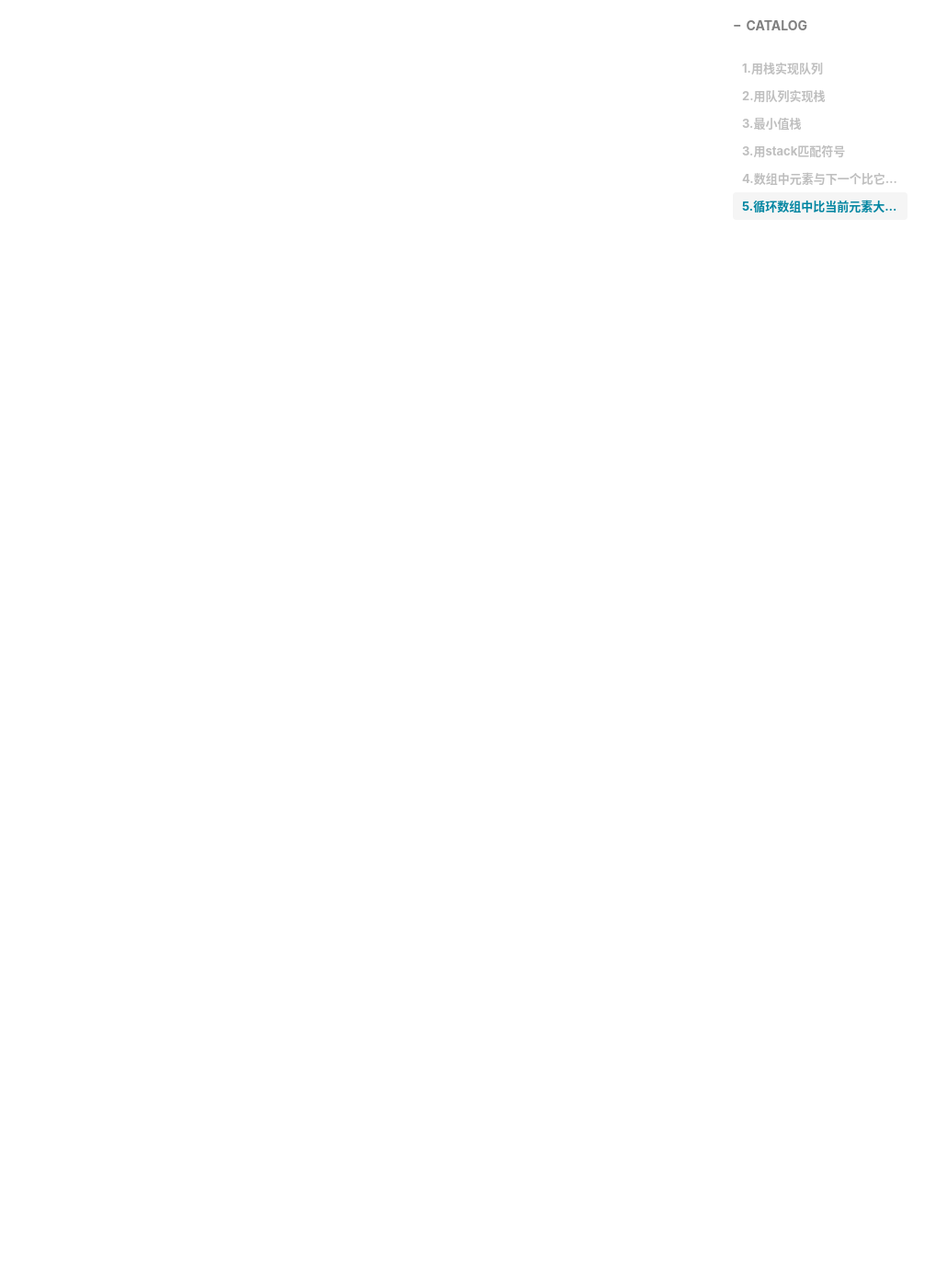
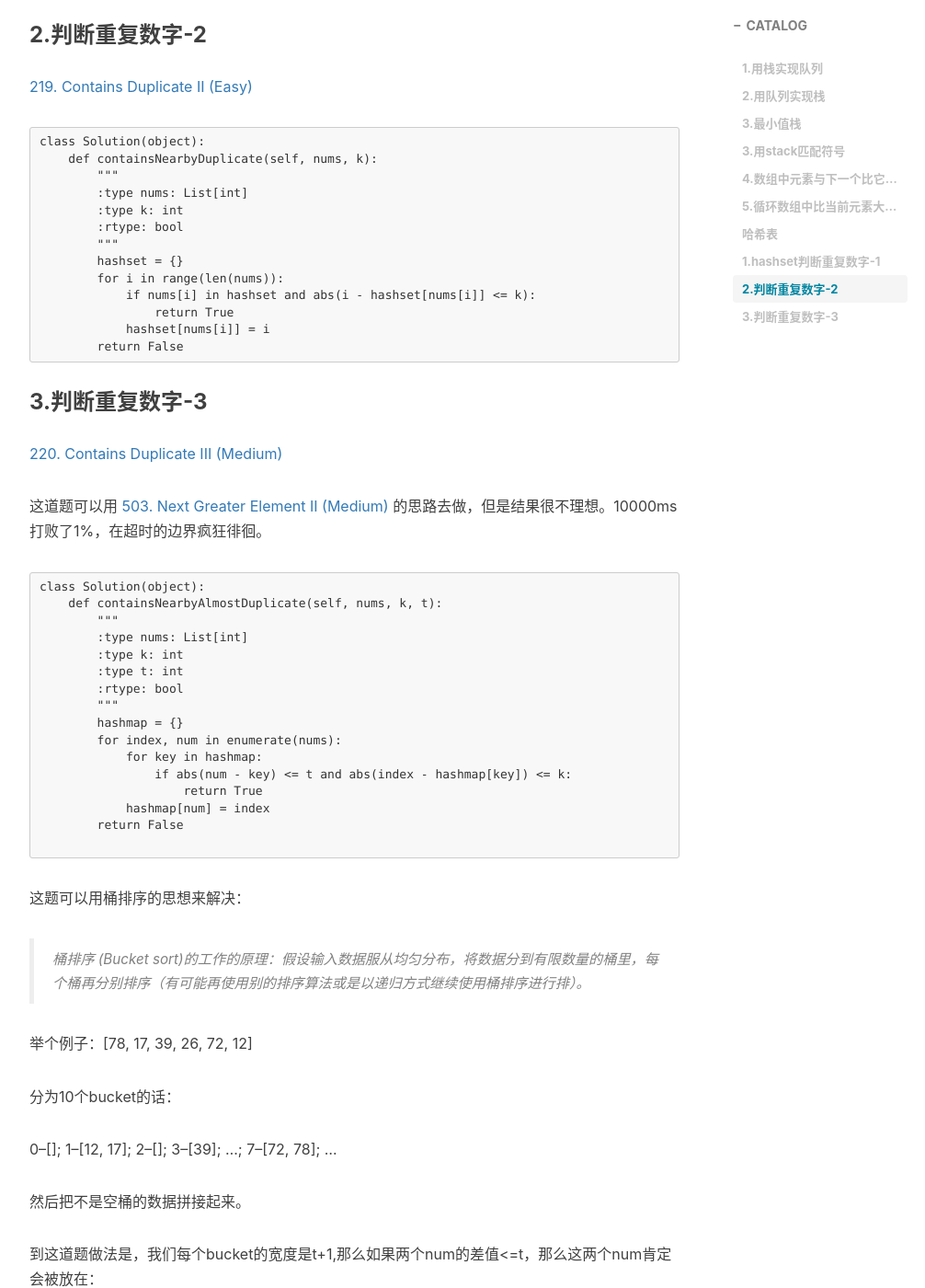
Before and after one commit to yuniler/yuniler.github.io, a Jekyll site: the page built from _posts/2018-01-17-LeetCode中关于堆栈问题的解答.md, in a window 1280 px wide and 1400 px high, scrolled down 6537 px. Shown: the whole window at 92% size, without its empty margins (233-1239 px from the left). Built offline with Jekyll 4.4.1, drawn with Linux system fonts in a browser that asks for light colours; nearby versions of some CDN libraries; comment, search, counter and statistics services are not loaded; some of the changed text lies outside the part shown.

Commit message:
Update 2018-01-17-LeetCode中关于堆栈问题的解答.md

````diff
--- a/_posts/2018-01-17-LeetCode中关于堆栈问题的解答.md
+++ b/_posts/2018-01-17-LeetCode中关于堆栈问题的解答.md
@@ -281,3 +281,116 @@ class Solution(object):
             stack.append(i)
         return res[:len(nums)]
 ```
+- ## 哈希表
+
+### 1.hashset判断重复数字-1
+
+[217\. Contains Duplicate (Easy)](https://leetcode.com/problems/contains-duplicate//)
+
+```
+class Solution(object):
+    def containsDuplicate(self, nums):
+        """
+        :type nums: List[int]
+        :rtype: bool
+        """
+        hashset = {}
+        for num in nums:
+            if num in hashset:
+                return True
+            hashset[num] = True
+        return False
+```
+
+### 2.判断重复数字-2
+
+[219\. Contains Duplicate II (Easy)](https://leetcode.com/problems/contains-duplicate-ii//)
+
+```
+class Solution(object):
+    def containsNearbyDuplicate(self, nums, k):
+        """
+        :type nums: List[int]
+        :type k: int
+        :rtype: bool
+        """
+        hashset = {}
+        for i in range(len(nums)):
+            if nums[i] in hashset and abs(i - hashset[nums[i]] <= k):
+                return True
+            hashset[nums[i]] = i
+        return False
+```
+
+### 3.判断重复数字-3
+
+[220\. Contains Duplicate III (Medium)](https://leetcode.com/problems/contains-duplicate-iii/)
+
+这道题可以用 [503\. Next Greater Element II (Medium)](https://leetcode.com/problems/next-greater-element-ii/description/) 的思路去做，但是结果很不理想。10000ms打败了1%，在超时的边界疯狂徘徊。
+
+```
+class Solution(object):
+    def containsNearbyAlmostDuplicate(self, nums, k, t):
+        """
+        :type nums: List[int]
+        :type k: int
+        :type t: int
+        :rtype: bool
+        """
+        hashmap = {}
+        for index, num in enumerate(nums):
+            for key in hashmap:
+                if abs(num - key) <= t and abs(index - hashmap[key]) <= k:
+                    return True
+            hashmap[num] = index
+        return False
+
+```
+
+这题可以用桶排序的思想来解决：
+
+> 桶排序 (Bucket sort)的工作的原理：假设输入数据服从均匀分布，将数据分到有限数量的桶里，每个桶再分别排序（有可能再使用别的排序算法或是以递归方式继续使用桶排序进行排）。
+
+举个例子：[78, 17, 39, 26, 72, 12]
+
+分为10个bucket的话：
+
+0--[]; 1--[12, 17]; 2--[]; 3--[39]; ...; 7--[72, 78]; ...
+
+然后把不是空桶的数据拼接起来。
+
+到这道题做法是，我们每个bucket的宽度是t+1,那么如果两个num的差值<=t，那么这两个num肯定会被放在：
+
+1. 同一个bucket中
+2. 两个相邻的bucket中
+
+这样就解决了t的问题，k的问题怎么解决呢，因为我们是依次遍历的，所以一旦我们遍历到index=k，那么我们就可以把index=0剔除了。
+
+```
+class Solution(object):
+    def containsNearbyAlmostDuplicate(self, nums, k, t):
+        """
+        :type nums: List[int]
+        :type k: int
+        :type t: int
+        :rtype: bool
+        """
+        if t < 0:
+            return False
+        d = {}
+        w = t + 1
+        for i in range(len(nums)):
+            temp = nums[i] / w
+            if temp in d:
+                return True
+            if temp + 1 in d and abs(nums[i] - d[temp+1]) < w:
+                return True
+            if temp - 1 in d and abs(nums[i] - d[temp-1]) < w:
+                return True
+            d[temp] = nums[i]
+            if i >= k:
+                del d[nums[i - k] / w]
+        return False
+```
+
+**注意，这些trick无非就是空间换时间，或者时间换空间的做法，这道题最后一个testcase给出了一个巨长的nums，但是给出了k=10000的空间限制，如果没有的话，就会导致内存错误**
````
